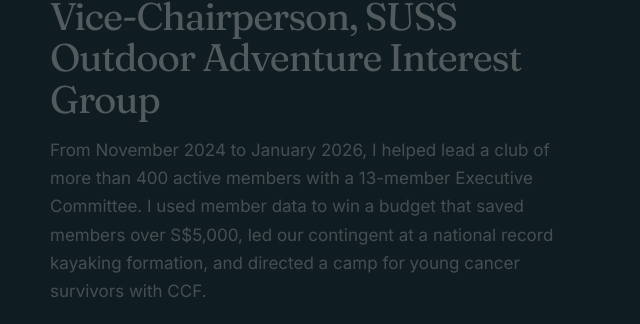
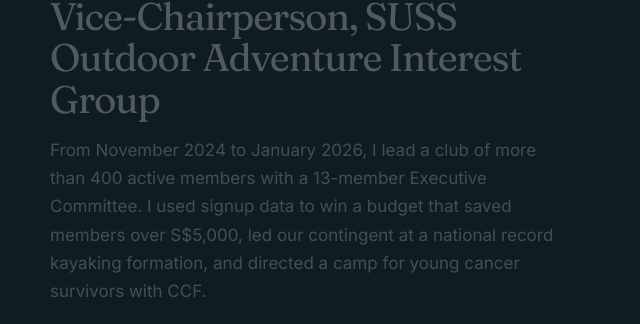
Before and after one commit to edwinlim007/edwinlim007.github.io, a plain HTML site: page index.html in a window 1280 px wide. Shown: the part 4926-5250 px from the top of the page, 0-640 px from the left. Drawn offline with Linux system fonts and the light colour scheme.

Commit message:
Update index.html

```diff
--- a/index.html
+++ b/index.html
@@ -110,7 +110,7 @@
             <article class="step" data-step data-year="2025">
               <p class="label">Leadership</p>
               <h3>Vice-Chairperson, SUSS Outdoor Adventure Interest Group</h3>
-              <p>From November 2024 to January 2026, I helped lead a club of more than 400 active members with a 13-member Executive Committee. I used member data to win a budget that saved members over S$5,000, led our contingent at a national record kayaking formation, and directed a camp for young cancer survivors with CCF.</p>
+              <p>From November 2024 to January 2026, I lead a club of more than 400 active members with a 13-member Executive Committee. I used signup data to win a budget that saved members over S$5,000, led our contingent at a national record kayaking formation, and directed a camp for young cancer survivors with CCF.</p>
               <p class="aside">Leadership is about impact, not titles.</p>
               <a class="text-link" href="#leadership">More on this role</a>
             </article>
```
